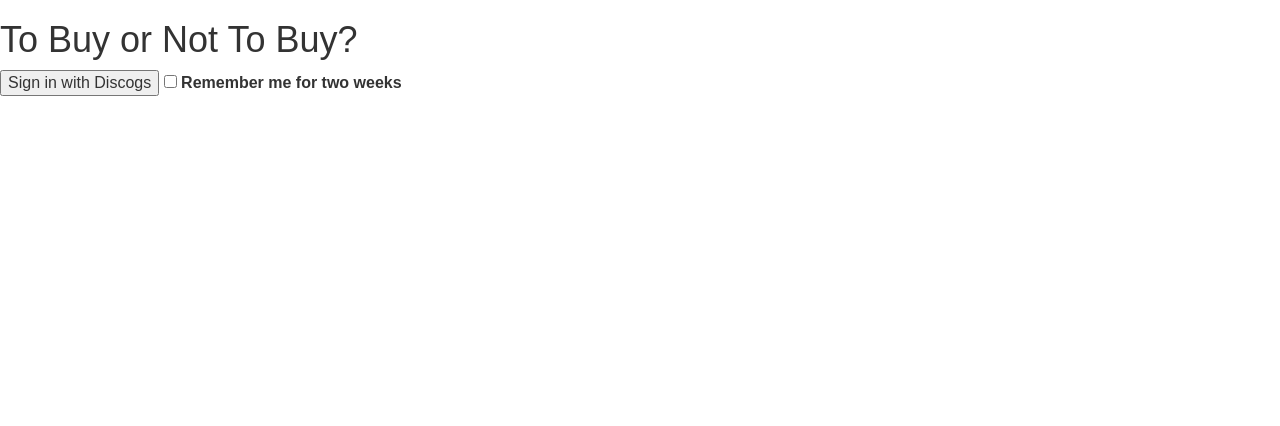
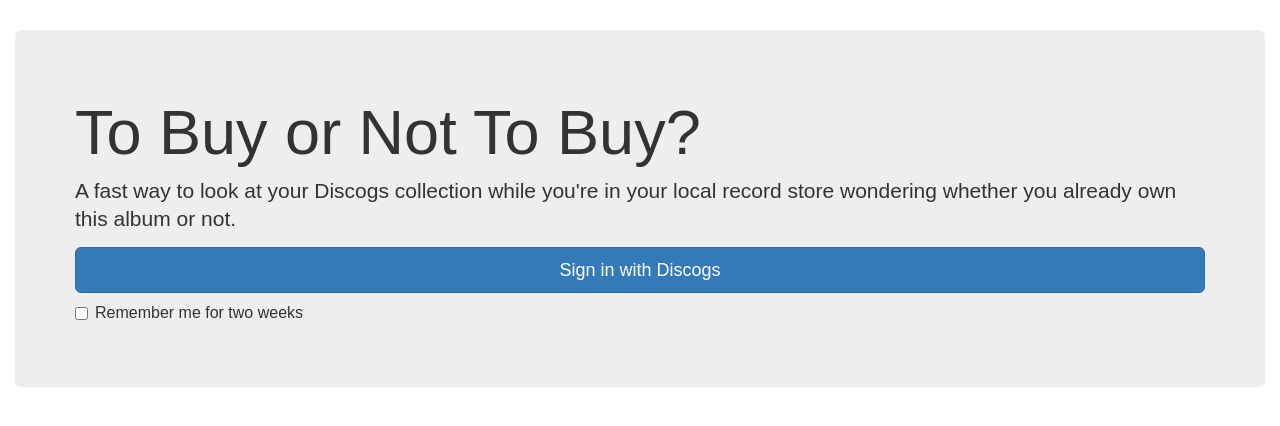
Before and after one commit to carols10cents/buy-or-not, a Rails app: page / in a window 1280 px wide. Shown: the top 426 px of the page. Run offline with Rails 7, Linux system fonts and the light colour scheme; style sheets or scripts are compiled from the project's sources; some libraries are stand-ins or nearby versions.

Commit message:
Pretty!!! ~*~*~*~*~

```diff
--- a/app/assets/stylesheets/application.scss
+++ b/app/assets/stylesheets/application.scss
@@ -1,4 +1,48 @@
+$body-bg: #DBD2C8;
+$text-color: #1A160F;
+
+$jumbotron-bg: #F2F0EB;
+
+$btn-primary-bg: #F79D1E;
+$btn-primary-color: $text-color;
+
+$input-group-addon-bg: $btn-primary-bg;
+$input-color: $text-color;
+
+$navbar-default-bg: $body-bg;
+$navbar-default-color: $text-color;
+
+$navbar-default-toggle-icon-bar-bg: $btn-primary-bg;
+$navbar-default-toggle-hover-bg: darken($btn-primary-bg, 5%);
+
 @import "bootstrap-sprockets";
 @import "bootstrap";
 @import "jquery.mobile.custom.structure.min";
 @import "jquery.mobile.custom.theme.min";
+
+.collection {
+  background-color: $jumbotron-bg;
+}
+
+.navbar h1 {
+  margin-left: 15px;
+}
+
+button.navbar-toggle {
+  background-color: $btn-primary-bg;
+  &:hover {
+    background-color: darken($btn-primary-bg, 5%);
+  }
+}
+
+.navbar-collapse p {
+  text-align: right;
+}
+
+.jumbotron {
+  margin-top: 30px;
+}
+
+.hidden {
+  display: none;
+}
--- a/app/views/home/index.html.erb
+++ b/app/views/home/index.html.erb
@@ -1,12 +1,19 @@
-<h1>To Buy or Not To Buy?</h1>
-<section>
-  <% if current_user %>
-    You are signed in as <%= current_user.username %>. <%= link_to 'Sign out', signout_path %>
-  <% else %>
-    <%= form_tag '/auth/discogs' do  %>
-      <%= submit_tag 'Sign in with Discogs' %>
-      <%= check_box_tag :remember_me %>
-      <%= label_tag :remember_me, 'Remember me for two weeks' %>
-    <% end %>
-  <% end %>
-</section>
+<div class="homepage">
+  <div class="container-fluid">
+    <div class="jumbotron">
+      <h1>To Buy or Not To Buy?</h1>
+      <p>A fast way to look at your Discogs collection while you're in your local record store wondering whether you already own this album or not.</p>
+        <%= form_tag '/auth/discogs' do  %>
+          <div class="form-group">
+            <%= submit_tag 'Sign in with Discogs', class: 'btn btn-primary btn-lg btn-block' %>
+            <div class="checkbox">
+              <label>
+                <%= check_box_tag :remember_me %> Remember me for two weeks
+              </label>
+            </div>
+          </div>
+        <% end %>
+      </section>
+    </div>
+  </div>
+</div>
```
Also changed, not shown: app/views/collection/show.html.erb (+11 -6 lines).
